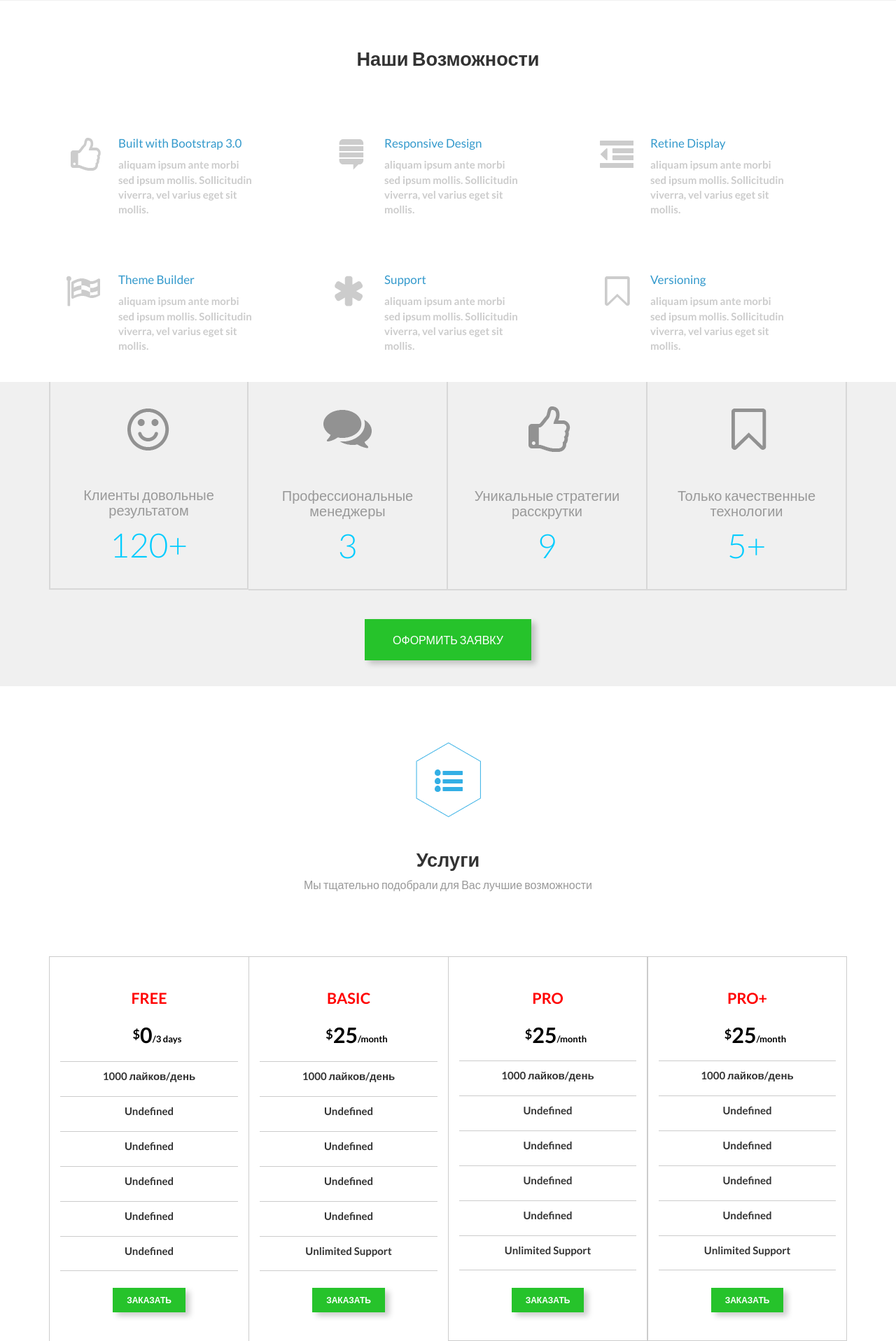
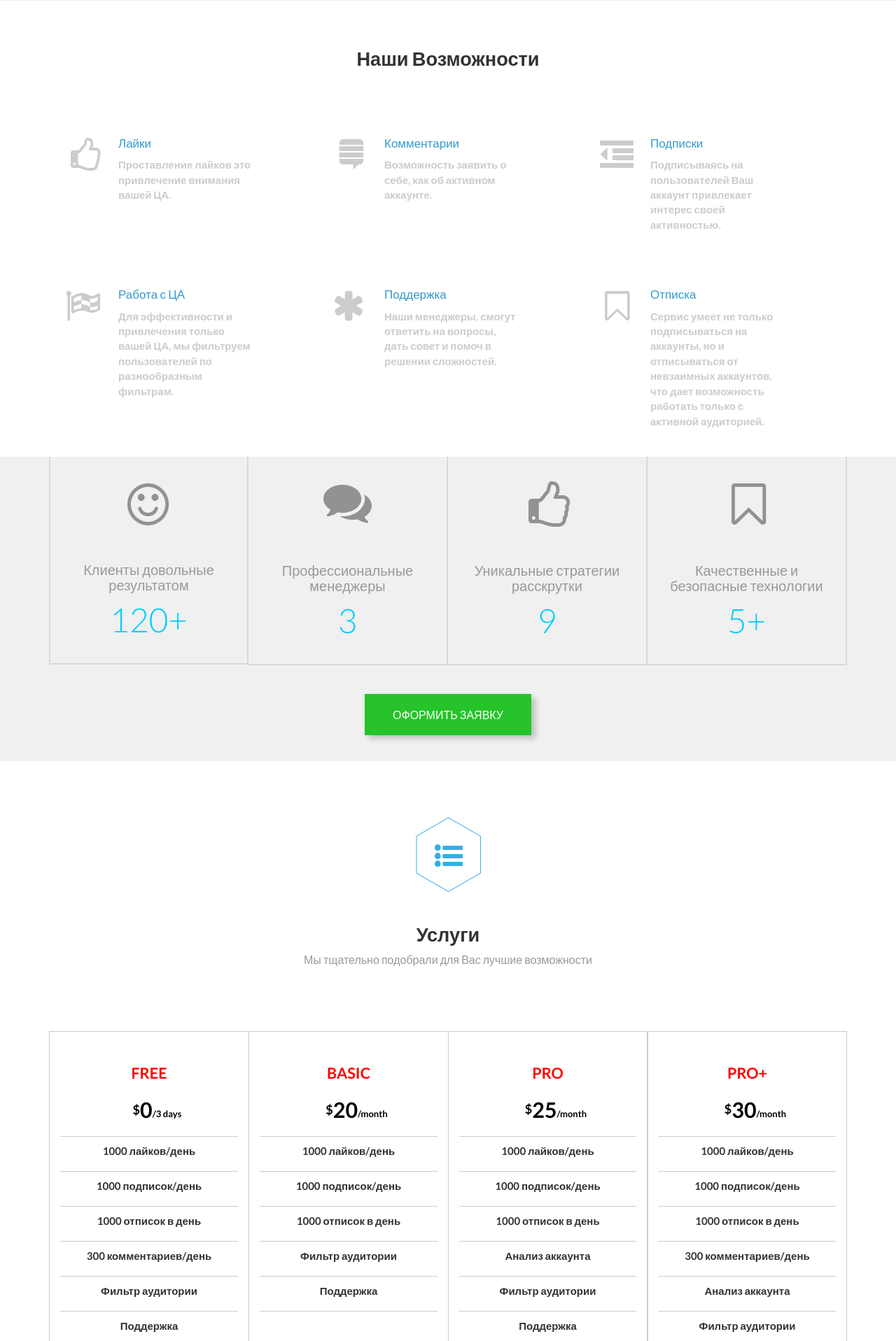
Before and after one commit to alexxxmen/b64, a Python web app: template templates/index.html in a window 1280 px wide. Shown: the part 1130-3047 px from the top of the page at 70% size. Run offline with Jinja, Linux system fonts and the light colour scheme; the template is opened without the code that fills it, so the values that code supplies are empty.

Commit message:
added support message & index texts

```diff
--- a/controllers/__init__.py
+++ b/controllers/__init__.py
@@ -115,7 +115,8 @@ class BaseController(object):
                             request_headers=self.request.headers)
 
     def _send_inform_message(self, chat_id, text):
-        url = bot_api_url + bot_token + '/sendMessage?' + urllib.urlencode(dict(chat_id=chat_id, text=str(text)))
+        url = bot_api_url + bot_token + '/sendMessage?' + urllib.urlencode(dict(chat_id=chat_id,
+                                                                                text=text.encode("utf-8")))
         try:
             response = requests.get(url)
         except Exception as ex:
@@ -132,8 +133,7 @@ class BaseController(object):
         if response.status_code == 200:
             return True
 
-        self.log.debug("Error during send alarm msg. Error description = %s" %
-                       response.json().get('description', ''))
+        self.log.debug("Error during send alarm msg. Response text = %s" % response.text)
 
     def _verify_recaptcha(self):
         if not recaptcha.verify():
--- a/static/css/style.css
+++ b/static/css/style.css
@@ -1369,7 +1369,7 @@ div#portfoliolist {
     margin-top: 10%;
 }
 
-.contact-bottom input[type="text"] {
+.contact-bottom .sup-input {
     width: 50%;
     color: #999999;
     outline: none;
@@ -3000,8 +3000,14 @@ div#portfoliolist {
 }
 
 .bid-label {
-    color: #f4f8ff;
     font-size: 32px;
+}
+
+#bid-pay-info{
+    width: 500px;
+    min-height: 300px;
+    background-color: white;
+    padding: 30px;
 }
 
 .absolute-center {
@@ -3046,7 +3052,10 @@ div#portfoliolist {
 }
 
 .bid-success-info {
-    color: white;
+    width: 700px;
+    min-height: 300px;
+    background-color: white;
+    padding: 30px;
 }
 
 #top-panel {
@@ -3178,6 +3187,10 @@ div#portfoliolist {
 
 }
 
+.bid-pay-label{
+    font-size: 18px;
+}
+
 #pay-bid-btn {
     height: 30%;
     border-radius: 0 0 15px 15px;
@@ -3273,3 +3286,16 @@ a.bid-btn:hover{
 }
 
 /* End Buttons*/
+
+/*@font-face {*/
+    /*font-family: Billabong; !* Гарнитура шрифта *!*/
+    /*src: url(../fonts/9424.ttf); !* Путь к файлу со шрифтом *!*/
+/*}*/
+
+/*.logo-text-style{*/
+    /*font-family: Billabong;*/
+    /*letter-spacing: 7px;*/
+    /*font-size: 50px;*/
+    /*!*color: #004143;*!*/
+    /*color: #f0f0f0;*/
+/*}*/
--- a/templates/index.html
+++ b/templates/index.html
@@ -36,7 +36,8 @@
   <div class="container">
     <div class="header">
       <div class="logo">
-        <a href="/">PROFINSTA<span class="logo-postfix">.com</span></a>
+        <a href="/"><span class="i-text-style">PROFINSTA</span><span class="logo-postfix">.com</span></a>
+{#        <a href="/"><span class="logo-text-style">Profinsta.com</span></a>#}
       </div>
       <div class="navigation">
         <span class="menu"></span>
@@ -56,8 +57,9 @@
     <div class="banner-btm">
       <div id="top" class="callbacks_container">
         <div class="banner-bottom">
-          <h1>Продвижение Вашего аккаунта в "Инстаграм"</h1>
-          <p>Подзаголовок с интересными деталями нашего сервиса</p>
+          <h1>Покори "Instagram" вместе с Profinsta</h1>
+          <p>Мечтаете стать популярным? Получить клиентов для бизнеса? Донести свою идею людям?
+            Сервис Profinsta работает в режиме 24/7, а Вы получаете результат.</p>
         </div>
       </div>
       <div class="clearfix"></div>
@@ -102,12 +104,14 @@
   <div class="client">
     <div class="about-main">
       <img src="{{ url_for('static', filename='img/abt-1.png') }}" alt=""/>
-      <h3>Супер Пупер Продающий Текст</h3>
-      <p>Epsum factorial non deposit quid pro quo hic escorol. Olypian quarrels et gorilla congolium sic ad nauseum.
-        Epsum factorial non deposit quid pro quo hic escorol. Olypian quarrels et gorilla congolium sic ad nauseum.
-        Epsum factorial non deposit quid pro quo hic escorol. Olypian quarrels et gorilla congolium sic ad nauseum.
-        Epsum factorial non deposit quid pro quo hic escorol. Olypian quarrels et gorilla congolium sic ad nauseum.
-        Epsum factorial non deposit quid pro quo hic escorol. Olypian quarrels et gorilla congolium sic ad nauseum.</p>
+      <h3>Почему именно мы?</h3>
+      <p>Проходя каждый раз этот кропотливый путь от 0 подписчиков и до десятков тысяч,
+        мы понимаем, что стоит за занавесом популярных "instagram" аккаунтов.
+        И стремимся усовершенствовать наши услуги ежедневно. Поэтому мы предлогаем
+        только лучшее, что дает возможность избавиться от ежедневных рутинных
+        задач и начать получать результаты продвижения вашей социальной страницы.
+        Уже через несколько недель возможно убедиться в результатах.
+        </p>
     </div>
   </div>
   <div class="container" id="advantages">
@@ -125,8 +129,8 @@
               <span class="hnd"> </span>
             </div>
             <div class="abt-right">
-              <h4>Built with Bootstrap 3.0</h4>
-              <p>aliquam ipsum ante morbi sed ipsum mollis. Sollicitudin viverra, vel varius eget sit mollis.</p>
+              <h4>Лайки</h4>
+              <p>Проставление лайков это привлечение внимания вашей ЦА.</p>
             </div>
             <div class="clearfix"></div>
           </div>
@@ -137,8 +141,8 @@
               <span class="d"> </span>
             </div>
             <div class="abt-right">
-              <h4>Responsive Design</h4>
-              <p>aliquam ipsum ante morbi sed ipsum mollis. Sollicitudin viverra, vel varius eget sit mollis.</p>
+              <h4>Комментарии</h4>
+              <p>Возможность заявить о себе, как об активном аккаунте.</p>
             </div>
             <div class="clearfix"></div>
           </div>
@@ -149,8 +153,8 @@
               <span class="ar"> </span>
             </div>
             <div class="abt-right">
-              <h4>Retine Display</h4>
-              <p>aliquam ipsum ante morbi sed ipsum mollis. Sollicitudin viverra, vel varius eget sit mollis.</p>
+              <h4>Подписки</h4>
+              <p>Подписываясь на пользователей Ваш аккаунт привлекает интерес своей активностью.</p>
             </div>
             <div class="clearfix"></div>
           </div>
@@ -164,8 +168,8 @@
               <span class="flg"> </span>
             </div>
             <div class="abt-right">
-              <h4>Theme Builder</h4>
-              <p>aliquam ipsum ante morbi sed ipsum mollis. Sollicitudin viverra, vel varius eget sit mollis.</p>
+              <h4>Работа с ЦА</h4>
+              <p>Для эффективности и привлечения только вашей ЦА, мы фильтруем пользователей по разнообразным фильтрам.</p>
             </div>
             <div class="clearfix"></div>
           </div>
@@ -176,8 +180,8 @@
               <span class="flr"> </span>
             </div>
             <div class="abt-right">
-              <h4>Support</h4>
-              <p>aliquam ipsum ante morbi sed ipsum mollis. Sollicitudin viverra, vel varius eget sit mollis.</p>
+              <h4>Поддержка</h4>
+              <p>Наши менеджеры, смогут ответить на вопросы, дать совет и помоч в решении сложностей.</p>
             </div>
             <div class="clearfix"></div>
           </div>
@@ -188,8 +192,8 @@
               <span class="ard"> </span>
             </div>
             <div class="abt-right">
-              <h4>Versioning</h4>
-              <p>aliquam ipsum ante morbi sed ipsum mollis. Sollicitudin viverra, vel varius eget sit mollis.</p>
+              <h4>Отписка</h4>
+              <p>Сервис умеет не только подписываться на аккаунты, но и отписываться от невзаимных аккаунтов, что дает возможность работать только с активной аудиторией.</p>
             </div>
             <div class="clearfix"></div>
           </div>
@@ -228,7 +232,7 @@
       <div class="col-md-3 spl-left">
         <div class="spl-one">
           <span class="dar"> </span>
-          <h4>Только качественные технологии</h4>
+          <h4>Качественные и безопасные технологии</h4>
           <p>5+</p>
         </div>
       </div>
@@ -375,11 +379,12 @@
           <span></span>
           <h6><sup>$</sup>0<sub>/3 days</sub></h6>
           <p>1000 лайков/день</p>
-          <p>Undefined</p>
-          <p>Undefined</p>
-          <p>Undefined</p>
-          <p>Undefined</p>
-          <p>Undefined</p>
+          <p>1000 подписок/день</p>
+          <p>1000 отписок в день</p>
+          <p>300 комментариев/день</p>
+          <p>Фильтр аудитории</p>
+          <p>Поддержка</p>
+          <p></p>
           <div class="p-btn">
             <a href="{{ url_for("bid", service_id=1) }}" class="service-bid-btn">Заказать</a>
           </div>
@@ -389,13 +394,14 @@
         <div class="price-one">
           <h4>BASIC</h4>
           <span></span>
-          <h6><sup>$</sup>25<sub>/month</sub></h6>
+          <h6><sup>$</sup>20<sub>/month</sub></h6>
           <p>1000 лайков/день</p>
-          <p>Undefined</p>
-          <p>Undefined</p>
-          <p>Undefined</p>
-          <p>Undefined</p>
-          <p>Unlimited Support</p>
+          <p>1000 подписок/день</p>
+          <p>1000 отписок в день</p>
+          <p>Фильтр аудитории</p>
+          <p>Поддержка</p>
+          <p></p>
+          <p></p>
           <div class="p-btn">
             <a href="{{ url_for("bid", service_id=2) }}" class="service-bid-btn">Заказать</a>
           </div>
@@ -407,11 +413,12 @@
           <span></span>
           <h6><sup>$</sup>25<sub>/month</sub></h6>
           <p>1000 лайков/день</p>
-          <p>Undefined</p>
-          <p>Undefined</p>
-          <p>Undefined</p>
-          <p>Undefined</p>
-          <p>Unlimited Support</p>
+          <p>1000 подписок/день</p>
+          <p>1000 отписок в день</p>
+          <p>Анализ аккаунта</p>
+          <p>Фильтр аудитории</p>
+          <p>Поддержка</p>
+          <p></p>
           <div class="p-btn">
             <a href="{{ url_for("bid", service_id=3) }}" class="service-bid-btn">Заказать</a>
           </div>
@@ -421,13 +428,14 @@
         <div class="price-one">
           <h4>PRO+</h4>
           <span></span>
-          <h6><sup>$</sup>25<sub>/month</sub></h6>
+          <h6><sup>$</sup>30<sub>/month</sub></h6>
           <p>1000 лайков/день</p>
-          <p>Undefined</p>
-          <p>Undefined</p>
-          <p>Undefined</p>
-          <p>Undefined</p>
-          <p>Unlimited Support</p>
+          <p>1000 подписок/день</p>
+          <p>1000 отписок в день</p>
+          <p>300 комментариев/день</p>
+          <p>Анализ аккаунта</p>
+          <p>Фильтр аудитории</p>
+          <p>Поддержка</p>
           <div class="p-btn">
             <a href="{{ url_for("bid", service_id=4) }}" class="service-bid-btn">Заказать</a>
           </div>
@@ -444,22 +452,26 @@
     <div class="test-top">
       <img src="{{ url_for('static', filename='img/test-1.png') }}" alt=""/>
       <h3 id="rewiews">Отзывы наших клиентов</h3>
-      <p>Мы очень благодарны за столь щедрые отзывы, что не можем не выложить некоторые из них</p>
+      <p>Мы очень благодарны за столь щедрые отзывы.</p>
     </div>
     <div class="test-bottom">
       <div class="col-md-4 test-bottom-left">
         <div class="test-left">
-          <p><span>@atom</span> I love this #app. Lorem ipsum dolor sit amet, consectetur adipiscing elit. Imperdiet
-            nulla sem fringilla, purus enim ame, nascetur faucibus, adipiscing neque ut bibendum, at felis nec in.
-            Mauris ultricies, et pede id potenti in nec, mi elit rhoncus ligula, mollis lacus congue scelerisque magna.
+          <p><span></span>
+            Ребята, спасибо за Ваш супер-сервис!
+            Не прошел еще месяц, как Вы продвигаете мой аккаунт в Интаграм,
+            а у меня уже 1000 подписчиков и куча посетителей в кальянной.
+            Очень четко попали в целевую аудиторию моего района.
+            В моем аккаунте стало много комментариев, куча лайков!!!
+            Раскрутка инстаграм мне очень понравилась!)
           </p>
           <div class="test-btm">
             <div class="test-1">
-              <img src="{{ url_for('static', filename='img/test-2.png') }}" alt=""/>
+              <img src="{{ url_for('static', filename='img/t1.jpg') }}" alt=""/>
             </div>
             <div class="test-2">
-              <h4>Данил Воронин</h4>
-              <label>Manchester, UK</label>
+              <h4>Женя</h4>
+              <label>Кальянщик</label>
             </div>
             <div class="clearfix"></div>
           </div>
@@ -467,17 +479,23 @@
       </div>
       <div class="col-md-4 test-bottom-left">
         <div class="test-left">
-          <p><span>@atom</span> I love this #app. Lorem ipsum dolor sit amet, consectetur adipiscing elit. Imperdiet
-            nulla sem fringilla, purus enim amet, nascetur faucibus, adipiscing neque ut bibendum, at felis nec in.
-            Mauris ultricies, et pede id potenti in nec, mi elit rhoncus ligula, mollis lacus congue scelerisque magna.
+          <p><span></span>
+            Здорово! У вас лучший сервис раскрутки инстаграм среди всех что я пробовал!
+            Конечно хотелось бы чтобы сервис был бесплатный =),
+            но бесплатный сыр сами знаете где=)
+            Услуги Profinsta стоят недорого и помогают мне не только увеличить
+            количество подписчиков, но и повысить продажи в инстаграм. И все это автоматически,
+            мне не нужно тратить свое время на рутинные действия -
+            сервис все выполняет вместо меня круглые сутки и семь дней в неделю!
+            Лучшее соотношение цена-качество. Рекомендую!!!
           </p>
           <div class="test-btm">
             <div class="test-1">
-              <img src="{{ url_for('static', filename='img/test-3.png') }}" alt=""/>
+              <img src="{{ url_for('static', filename='img/t3.jpg') }}" alt=""/>
             </div>
             <div class="test-2">
-              <h4>Christine Heal</h4>
-              <label>Bristol, UK</label>
+              <h4>Игорь</h4>
+              <label>Vape shop</label>
             </div>
             <div class="clearfix"></div>
           </div>
@@ -485,17 +503,19 @@
       </div>
       <div class="col-md-4 test-bottom-left">
         <div class="test-left">
-          <p><span>@atom</span> I love this #app. Lorem ipsum dolor sit amet, consectetur adipiscing elit. Imperdiet
-            nulla sem fringilla, purus enim amet, nascetur faucibus, adipiscing neque ut bibendum, at felis nec in.
-            Mauris ultricies, et pede id potenti in nec, mi elit rhoncus ligula, mollis lacus congue scelerisque magna.
+          <p><span></span>
+            Отличный сервис! Я не очень разбираюсь в продвижении,
+            а тут все так легко и понятно! Количество заказчиков на мою работу,
+            как минимум, удвоилось. Удобно, когда можешь довериться профессионалам.
+            Спасибо огромное! Уже рекомендую сервис подругам и коллегам.
           </p>
           <div class="test-btm">
             <div class="test-1">
-              <img src="{{ url_for('static', filename='img/test-4.png') }}" alt=""/>
+              <img src="{{ url_for('static', filename='img/t2.jpg') }}" alt=""/>
             </div>
             <div class="test-2">
-              <h4>Abraham Doe</h4>
-              <label>Bristol, UK</label>
+              <h4>Юля</h4>
+              <label>Модель</label>
             </div>
             <div class="clearfix"></div>
           </div>
@@ -557,13 +577,11 @@
       <p>Если у вас возникли какие либо вопросы оставьте свое сообщение. Мы обязательно с вами свяжемся.</p>
     </div>
     <div class="contact-bottom">
-      <form action="">
-        <input type="text" value="Your Name" onfocus="this.value = '';"
-               onblur="if (this.value == '') {this.value = 'Your Name';}"/>
-        <input type="text" value="Your Email" onfocus="this.value = '';"
-               onblur="if (this.value == '') {this.value = 'Your Email';}"/>
-        <textarea value="Your Message" onfocus="this.value = '';"
-                  onblur="if (this.value == '') {this.value = 'Your Message';}">Your Message</textarea>
+      <form action="{{ url_for('send_support_message') }}" method="POST">
+        <input type="hidden" name="csrf_token" value="{{ csrf_token() }}">
+        <input class="sup-input" name="name" placeholder="Your Name" required>
+        <input type="email" class="sup-input" name="email" placeholder="Your Email" required>
+        <textarea name="message" placeholder="Your Message" required></textarea>
         <div class="contact-but">
           <input type="submit" value="ОТПРАВИТЬ СООБЩЕНИЕ"/>
         </div>
--- a/views.py
+++ b/views.py
@@ -44,7 +44,7 @@ def bid(service_id=None):
     return BidController(request).call(service_id)
 
 
-@app.route("/support/send_message")
+@app.route("/support/send_message", methods=["POST"])
 def send_support_message():
     return SendSupportMessageController(request).call()
 
```
Also changed, not shown: controllers/support.py (+31 -3 lines), static/img/t1.jpg (added), static/img/t2.jpg (added), static/img/t3.jpg (added), static/img/test-2.png (deleted), static/img/test-3.png (deleted), static/img/test-4.png (deleted).
